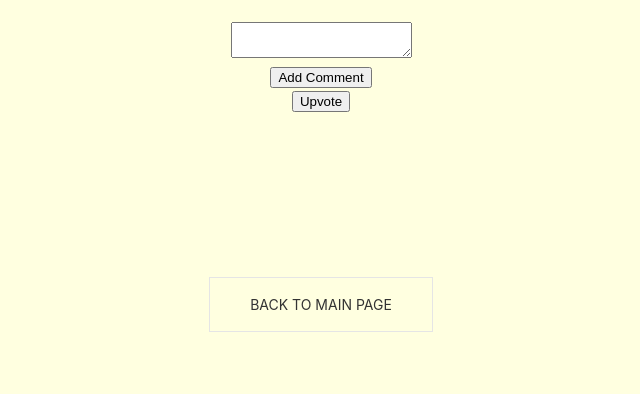
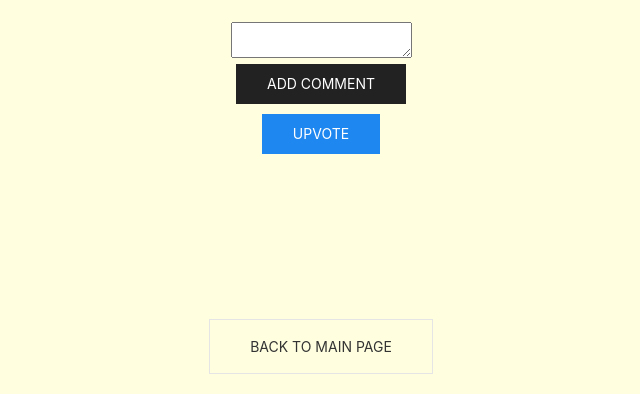
Before and after one commit to cassie-s/the-dog-blog, a Node server app: page /dog-routes/mayo in a window 1280 px wide. Shown: the part 668-1062 px from the top of the page, without its empty margins (319-959 px from the left). Run offline with Node 20, Linux system fonts and the light colour scheme; data that the repository does not hold is empty; some libraries are stand-ins or nearby versions.

Commit message:
button styling

```diff
--- a/server.js
+++ b/server.js
@@ -17,10 +17,8 @@ const sess = {
     db: sequelize
   })
 };
-
 const app = express();
 const PORT = process.env.PORT || 3001;
-
 app.use(session(sess));
 
 const helpers = require('./utils/helpers');
@@ -35,7 +33,6 @@ app.use(express.urlencoded({ extended: false }));
 app.use(express.static(path.join(__dirname, 'public')));
 app.use(routes);
 
-
-sequelize.sync({ force: false }).then(() => {
+sequelize.sync({ force: false}).then(() => {
   app.listen(PORT, () => console.log('Now listening'));
 });
--- a/views/henry.handlebars
+++ b/views/henry.handlebars
@@ -49,12 +49,11 @@
     <textarea name="comment-body"></textarea>
   </div>
   <div>
-    <button type="submit">Add Comment</button>
+    <button type="submit" class="uk-button uk-button-default uk-button-secondary uk-margin-small-bottom">Add Comment</button>
   </div>
 </form>
 {{!-- {{/if}} --}}
-
-<button type="button" class="upvote-btn">Upvote</button>
+<button type="button" class="uk-button uk-button-default uk-button-primary">Upvote</button>
 
 
   <!-- Comment container -->
--- a/views/janet.handlebars
+++ b/views/janet.handlebars
@@ -50,12 +50,12 @@
     <textarea name="comment-body"></textarea>
   </div>
   <div>
-    <button type="submit">Add Comment</button>
+    <button type="submit" class="uk-button uk-button-default uk-button-secondary uk-margin-small-bottom">Add Comment</button>
   </div>
 </form>
 {{!-- {{/if}} --}}
 
-<button type="button" class="upvote-btn">Upvote</button>
+<button type="button" class="uk-button uk-button-default uk-button-primary">Upvote</button>
 
 
   <!-- Comment container -->
--- a/views/mayo.handlebars
+++ b/views/mayo.handlebars
@@ -50,12 +50,12 @@
     <textarea name="comment-body"></textarea>
   </div>
   <div>
-    <button type="submit">Add Comment</button>
+    <button type="submit" class="uk-button uk-button-default uk-button-secondary uk-margin-small-bottom">Add Comment</button>
   </div>
 </form>
 {{!-- {{/if}} --}}
 
-<button type="button" class="upvote-btn">Upvote</button>
+<button type="button" class="uk-button uk-button-default uk-button-primary">Upvote</button>
 
 
   <!-- Comment container -->
--- a/views/snowball.handlebars
+++ b/views/snowball.handlebars
@@ -49,12 +49,12 @@
     <textarea name="comment-body"></textarea>
   </div>
   <div>
-    <button type="submit">Add Comment</button>
+    <button type="submit" class="uk-button uk-button-default uk-button-secondary uk-margin-small-bottom">Add Comment</button>
   </div>
 </form>
 {{!-- {{/if}} --}}
 
-<button type="button" class="upvote-btn">Upvote</button>
+<button type="button" class="uk-button uk-button-default uk-button-primary">Upvote</button>
 
 
   <!-- Comment container -->
```
